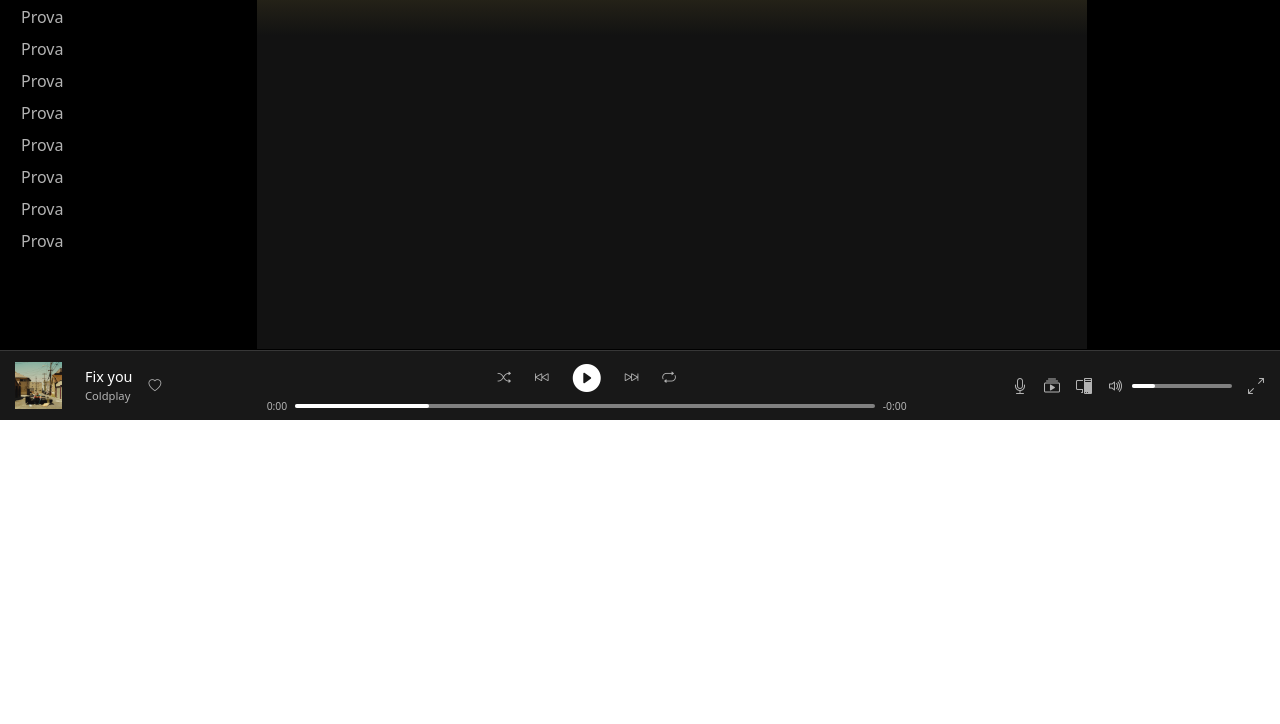
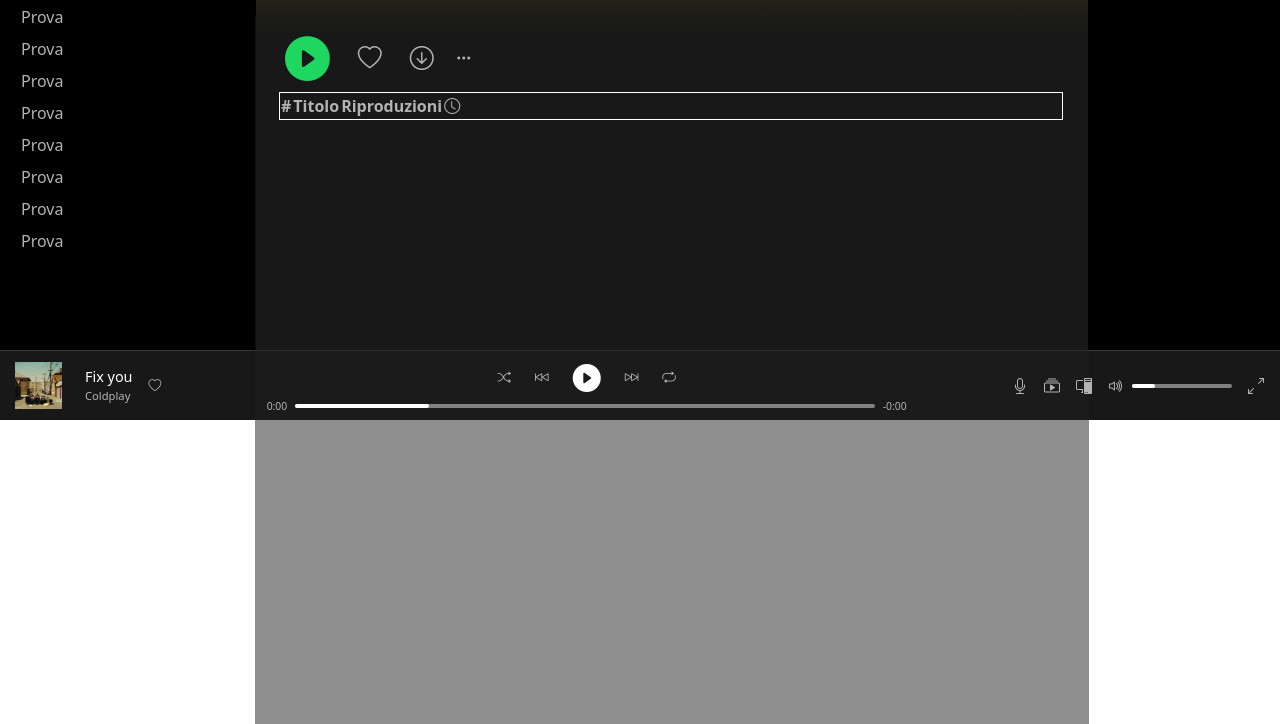
Before and after one commit to giuliomarinelli/BW-II, a website: page album.html in a window 1280 px wide. Shown: the part 380-1104 px from the top of the page. Before the commit the page ends 800 px from the top, so only its background shows below. Drawn offline with nearby package versions, Linux system fonts and the light colour scheme.

Commit message:
creating table

```diff
--- a/album.html
+++ b/album.html
@@ -133,14 +133,14 @@
                             </div>
                     </div>
 
-                    <div class="album-bottom-container">
-                        <div class="album-buttons-container">
+                    <div class="album-bottom-container mt-5 ps-4 pt-2">
+                        <div class="album-buttons-container d-flex align-items-center gap-3">
                             <button class="play-container">
                                 <i class="bi bi-play-circle-fill"></i>
                             </button>
                             <button class="heart-container">
                                 <i class="bi bi-heart"></i>
-                                <!-- <i class="bi bi-heart-fill"></i>  <- Filled heart post click -->
+                                <!-- <i class="bi bi-heart-fill"></i>  <- Filled heart post on click -->
                             </button>
                             <button class="download-container">
                                 <i class="bi bi-arrow-down-circle"></i>
@@ -148,7 +148,24 @@
                             <a href="#"><i class="bi bi-three-dots icon"></i></a>
                         </div>
                         <div class="album-songs-list">
-
+                            <table>
+                                <thead class="border border-white d-flex">
+                                    <tr>
+                                        <th class="">#</th>
+                                        <th>Titolo</th>
+                                        <th>Riproduzioni</th>
+                                        <th><i class="bi bi-clock"></i></th>
+                                    </tr>
+                                </thead>
+                                <tbody>
+                                    <tr>
+                                        <td></td>
+                                        <td></td>
+                                        <td></td>
+                                        <td></td>
+                                    </tr>
+                                </tbody>
+                            </table>
                         </div>
                     </div>
 
@@ -269,6 +286,7 @@
                     </p>
                 </div>
             </div>
+
             <div class="volume-container d-flex gap-3">
                 <i class="bi bi-mic icon-bottom-right"></i>
                 <i class="bi bi-collection-play icon-bottom-right"></i>
--- a/scss/_album-main.scss
+++ b/scss/_album-main.scss
@@ -1,6 +1,8 @@
 $play-button-color: #1ED760;
+$grayed-text: #B3B3B3;
 
 .album {
+    border: none;
     background: rgb(0,0,0);
     background: linear-gradient(360deg, #121212 43%, #E3C450 100%);
 
@@ -18,32 +20,40 @@ $play-button-color: #1ED760;
         text-decoration: underline;
         text-underline-offset: 1px;
     }
+    .album-bottom-container {
+        margin: -17px;
+        background-color: rgba(#1e1e1e, 0.5);
+        height: 1200px;
 
         .play-container,
         .heart-container,
         .download-container {
             background-color: transparent;
             border: none;
+            font-size: 1.5rem;
         }
 
         .play-container {
             color: $play-button-color;
+            font-size: 2.8rem;
         }
 
-    .heart-container {
-        color: $left-menu-color-item;
+        .heart-container,
+        .download-container {
+            color: $grayed-text;
 
             &:hover {
                 color: white;
             }
         }
 
-    .download-container {
-        color: $left-menu-color-item;
+        table {
+            width: 100%;
+        }
 
-        &:hover {
-            color: white;
-        }
+        th {
+            color: $grayed-text;
         }
 
     }
+}
```
Also changed, not shown: artist.html (+0 -2 lines), css/style.css, 1 other file. Lines whose indentation alone changed are shown as unchanged.
